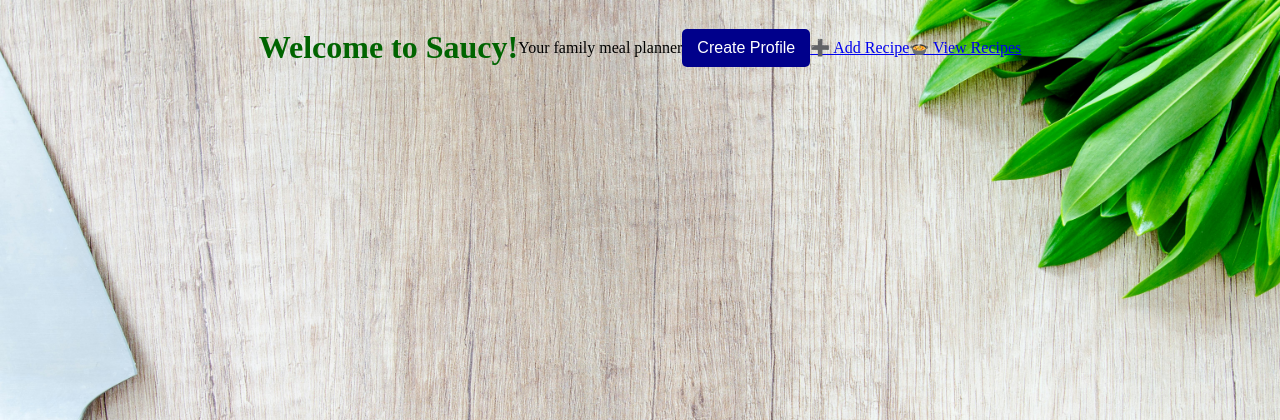
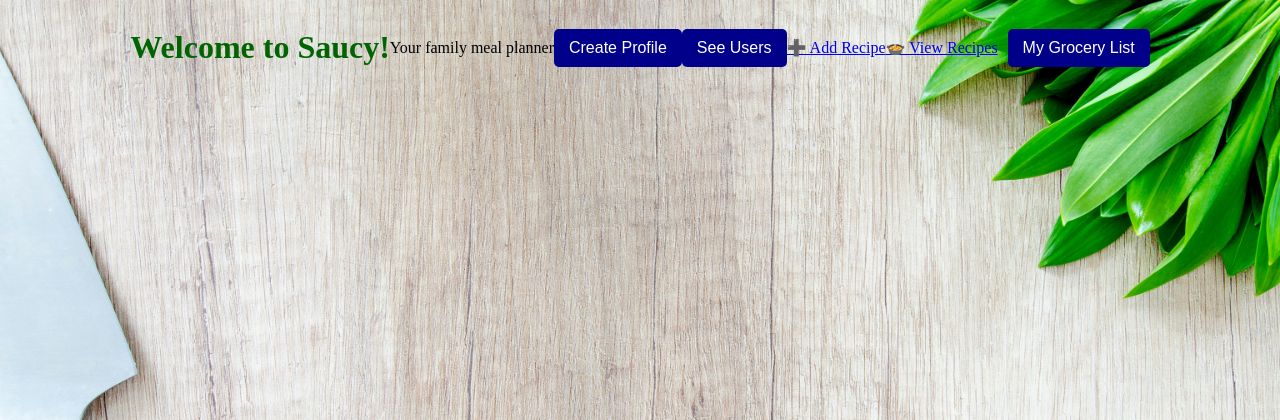
Before and after one commit to prep-pal-org/cmpt370-team14, a Flask app: page / in a window 1280 px wide. Shown: the top 420 px of the page. Run offline with Flask 3, Linux system fonts and the light colour scheme.

Commit message:
Merge conflict resolved

```diff
--- a/cmpt370_project_user_management/Templates/homePage.html
+++ b/cmpt370_project_user_management/Templates/homePage.html
@@ -11,12 +11,17 @@
         <h1>Welcome to Saucy!</h1>
         <p>Your family meal planner</p>
         <button id="CreateProfile">Create Profile</button>
+        <button id="SeeUsers">See Users</button>
         <!-- Add recipe and view recipe -->
          <br><br>
         <a href="{{ url_for('add_recipe') }}">➕ Add Recipe</a>
         <br>
         <a href="{{ url_for('recipe_list') }}">🍲 View Recipes</a>
 
+
+        <a href="{{ url_for('grocery_list') }}" style="margin-left: 10px;">
+            <button id="GroceryList">My Grocery List</button>
+        </a>
     </div>
 
     <script src="{{ url_for('static', filename='eventHandling.js') }}"></script> <!-- Linking the javascript file. -->
```
